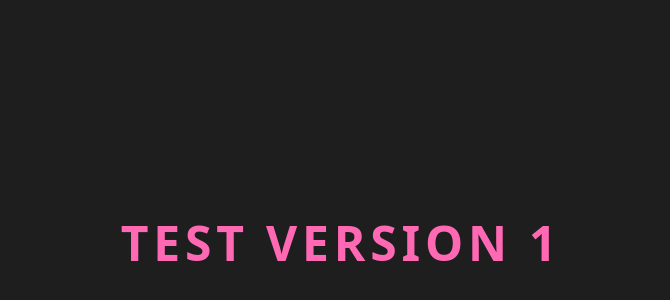
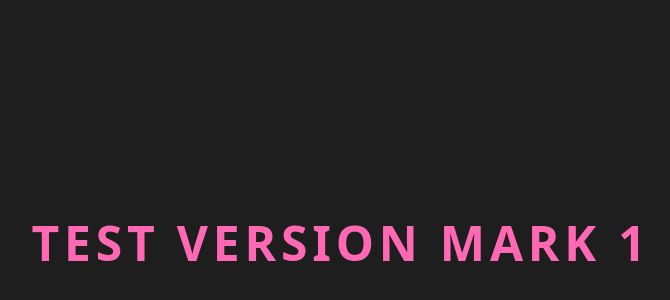
Before and after one commit to KeithNolan19/Invoice-Creator-, a plain HTML site: page test-version-1.html in a window 1280 px wide. Shown: the part 158-458 px from the top of the page, without its empty margins (299-969 px from the left). Drawn offline with Linux system fonts and the light colour scheme.

Commit message:
Text change

```diff
--- a/test-version-1.html
+++ b/test-version-1.html
@@ -22,6 +22,6 @@
   </style>
 </head>
 <body>
-  <h1>TEST VERSION 1</h1>
+  <h1>TEST VERSION MARK 1</h1>
 </body>
 </html>
```
